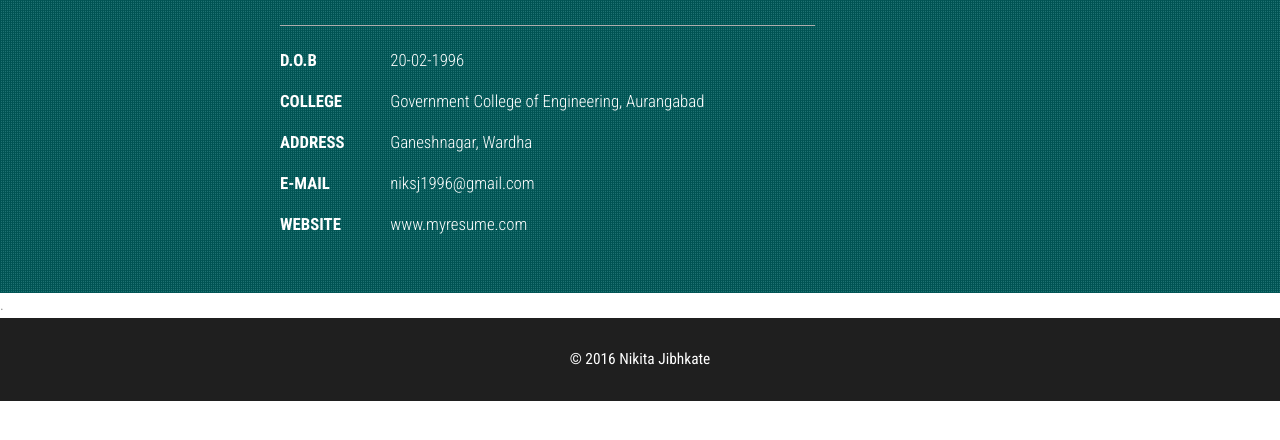
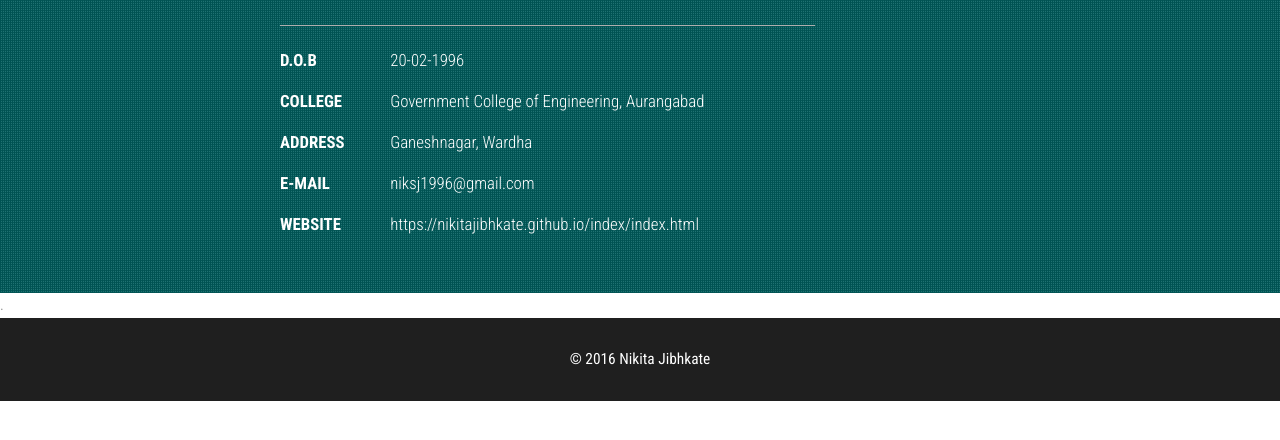
Before and after one commit to nikitajibhkate/index, a plain HTML site: page index.html in a window 1280 px wide. Shown: the part 262-702 px from the top of the page. Drawn offline with Linux system fonts and the light colour scheme; a web font is replaced by a local one.

Commit message:
Update index.html

```diff
--- a/index.html
+++ b/index.html
@@ -90,7 +90,7 @@
 						<li>
 							<ul class="address-text">
 								<li><b>WEBSITE </b></li>
-								<li><a href="http://w3layouts.com">www.myresume.com</a></li>
+								<li><a href="https://nikitajibhkate.github.io/index/">https://nikitajibhkate.github.io/index/index.html</a></li>
 							</ul>
 						</li>
 					</ul>
```
